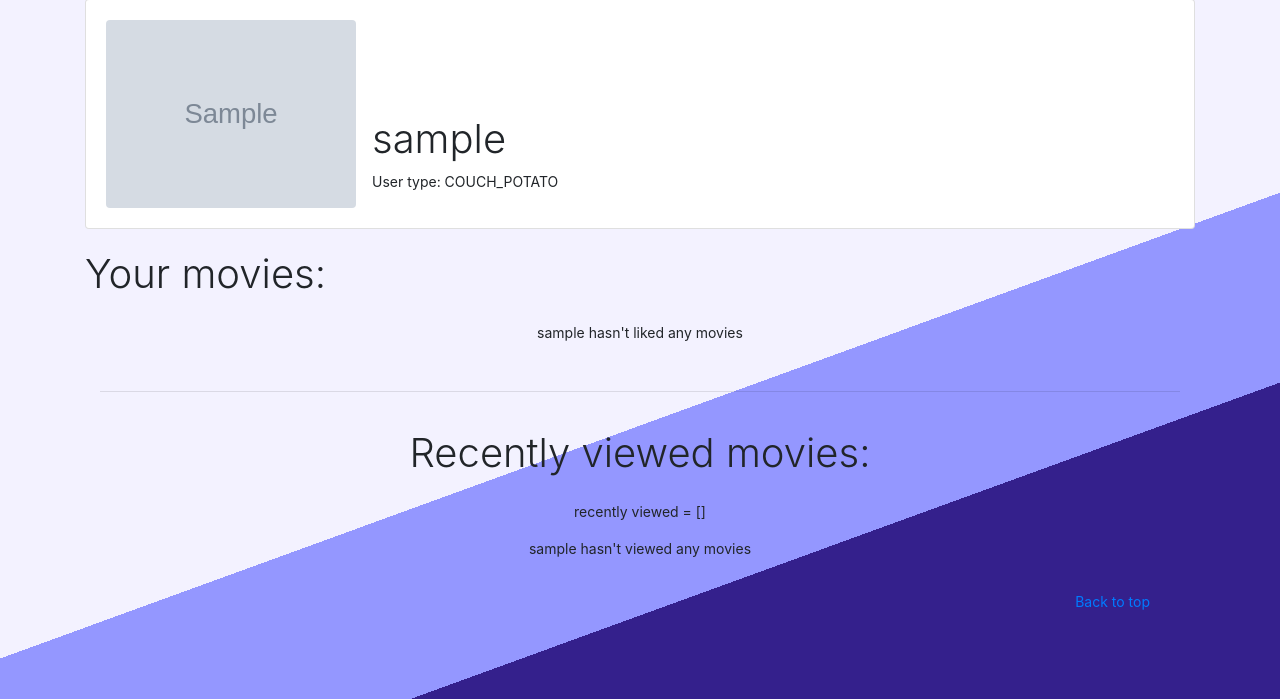
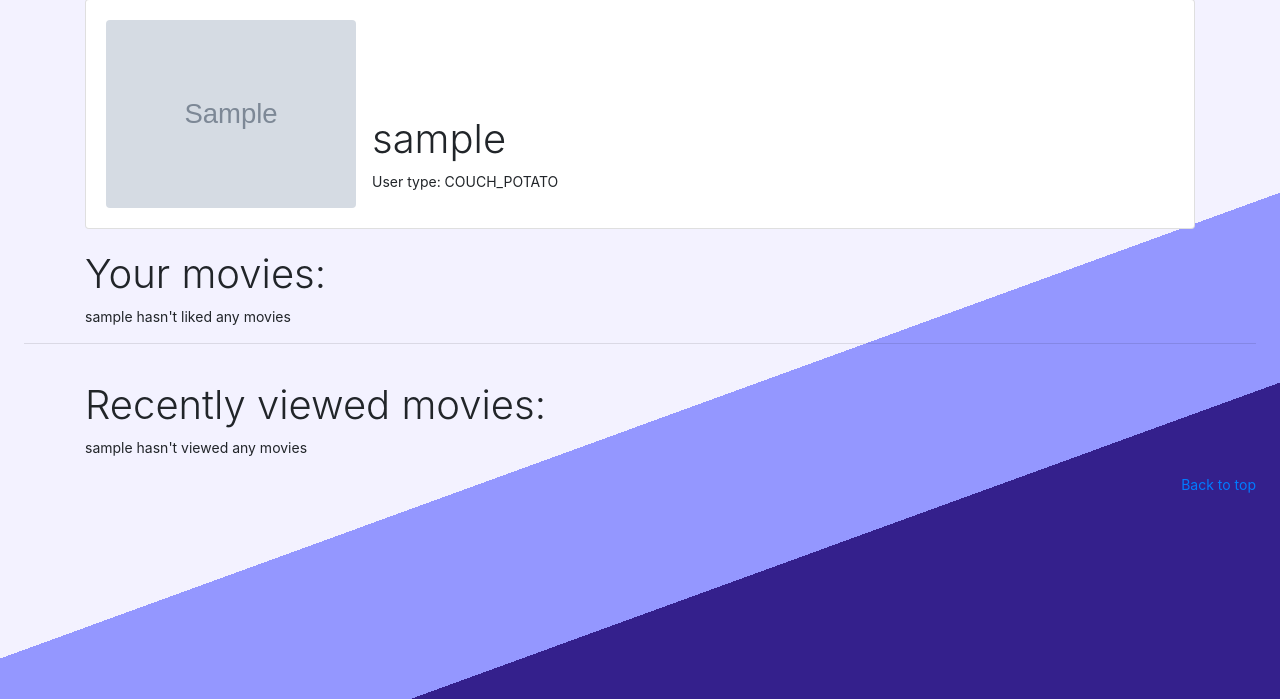
Before and after one commit to rorybhunter/WAD2_Group_2E, a Django app: a page that uses templates/RaisinRatings/user_page.html in a window 1280 px wide. Shown: the part 101-800 px from the top of the page. Run offline with Django 4.2, Linux system fonts and the light colour scheme; tables that the repository leaves empty hold one stand-in row (values such as "Sample post"); grey boxes marked "Sample" are stand-in pictures; some libraries are stand-ins or nearby versions.

Commit message:
fixed user page

```diff
--- a/RaisinRatings/views.py
+++ b/RaisinRatings/views.py
@@ -262,7 +262,7 @@
         if movie in recently_viewed:
             recently_viewed.remove(movie)
         recently_viewed .insert(0, movie)
-    if len(recently_viewed) > 5:
+    if len(recently_viewed) > 4:
         recently_viewed.pop(0)
 
     request.session['recently_viewed'] = recently_viewed
--- a/templates/RaisinRatings/user_page.html
+++ b/templates/RaisinRatings/user_page.html
@@ -32,9 +32,9 @@
 <div class="container">
     <br />
     <h1 class="font-weight-light">Your movies:</h1>
+    {% if movies %}
     <div class="container" style="text-align: center;">
         <div class="m-auto p-3">
-            {% if movies %}
             {% for movie in movies %}
                 <div class="card mb-3 mr-3 bg-light" style="width:15rem; display: inline-block;" >
                     <a style="display:block;height:100%;width:100%;text-decoration:none" href="{% url 'RaisinRatings:show_movie' movie.slug%}">
@@ -60,15 +60,13 @@
     {% endif %}
     {%endif%}
 </div>
-
 <hr>
 <div class="container">
     <br />
     <h1 class="font-weight-light">Recently viewed movies:</h1>
+    {% if recently_viewed %}
     <div class="container" style="text-align: center;">
         <div class="m-auto p-3">
-            <p>recently viewed = {{recently_viewed}}</p>
-            {% if recently_viewed %}
             {% for movie in recently_viewed %}
                 <div class="card mb-3 mr-3 bg-light" style="width:15rem; display: inline-block;" >
                     <a style="display:block;height:100%;width:100%;text-decoration:none" href="{% url 'RaisinRatings:show_movie' movie.slug%}">
```
